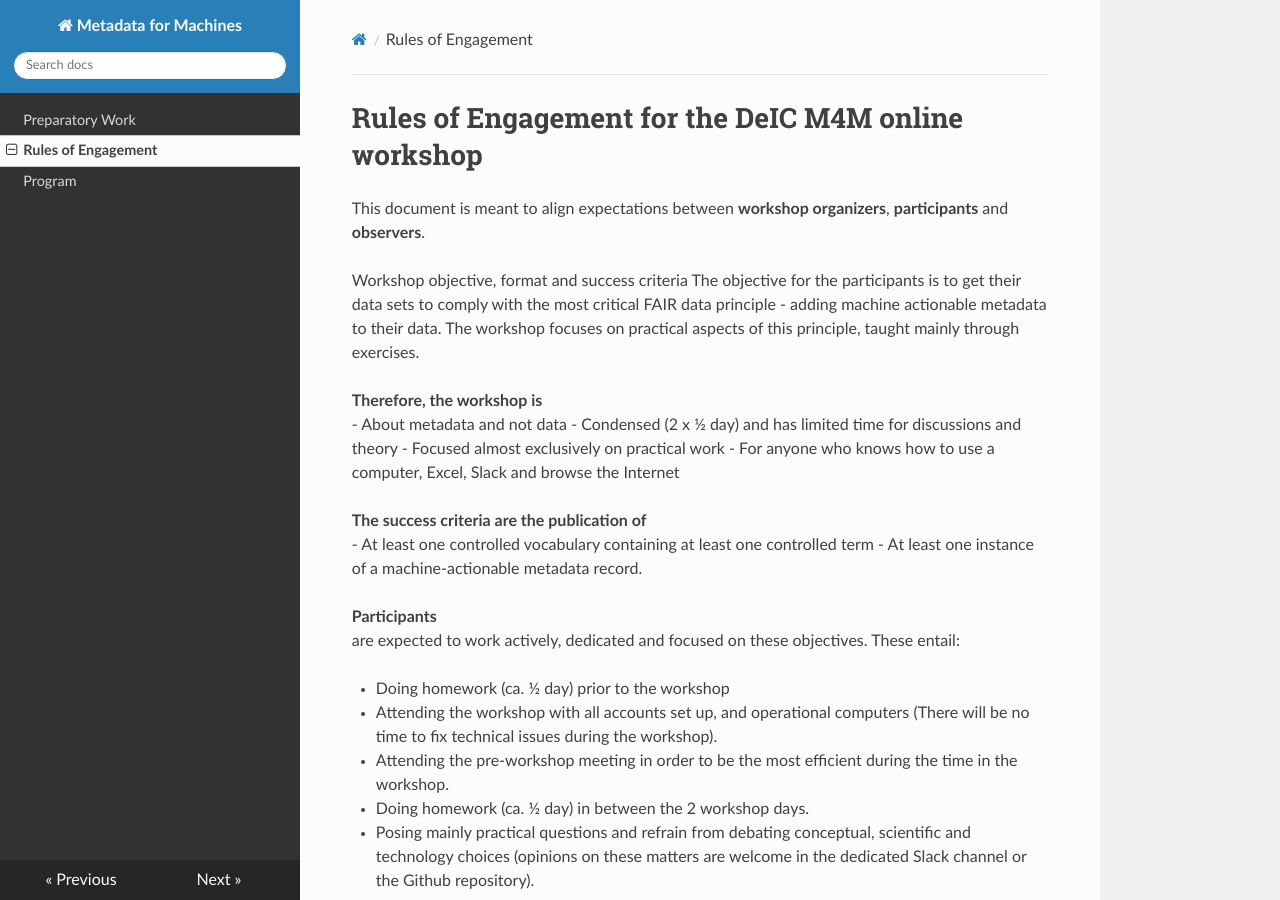
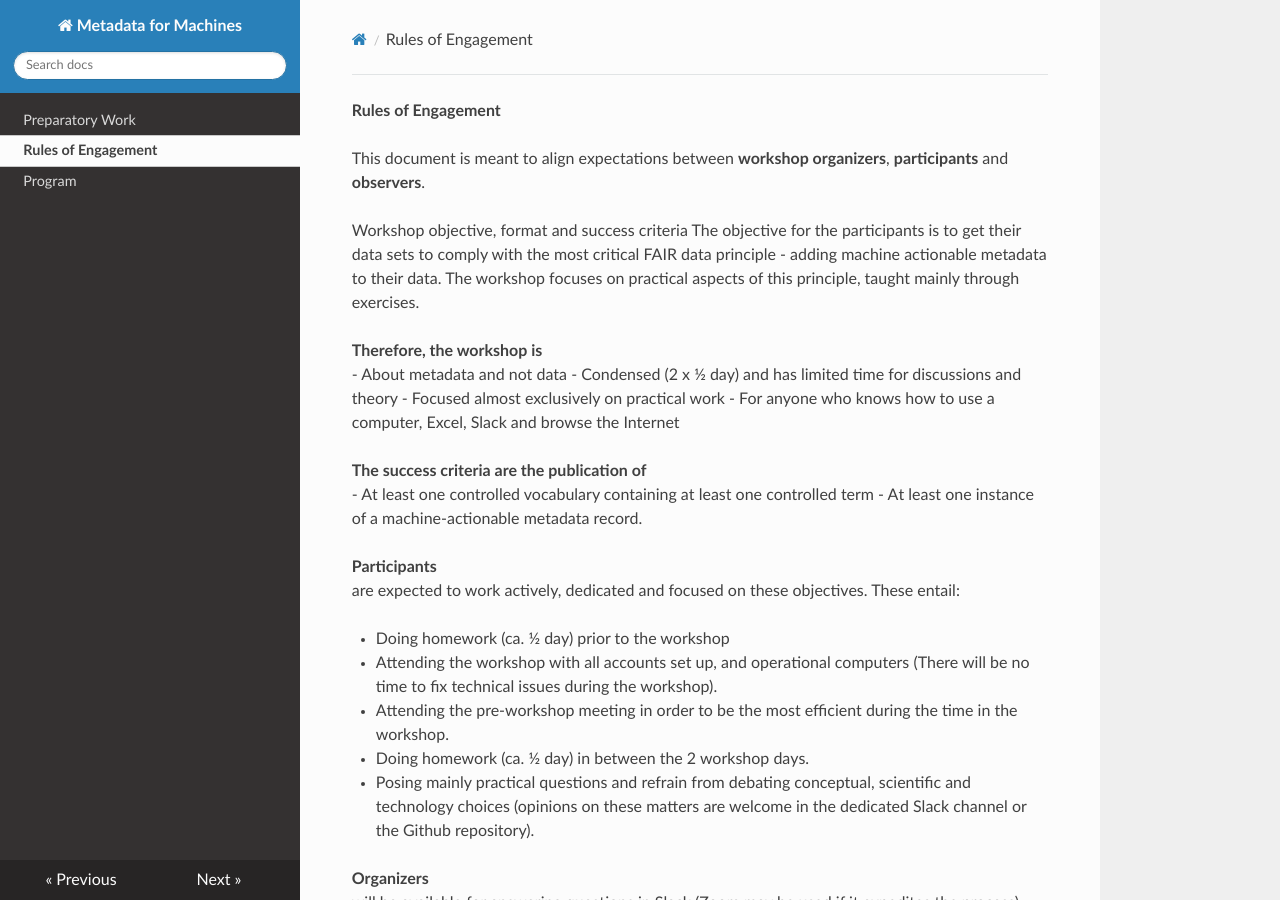
Before and after one commit to Hannah-DK/M4M-DK, an MkDocs documentation site: the page built from docs/Rules of Engagement.md, in a window 1280 px wide and 900 px high. Built offline with MkDocs 1.6.1, drawn with Linux system fonts in a browser that asks for light colours; nearby versions of some CDN libraries.

Commit message:
Update Rules of Engagement.md

```diff
--- a/docs/Rules of Engagement.md
+++ b/docs/Rules of Engagement.md
@@ -1,4 +1,4 @@
-# Rules of Engagement for the DeIC M4M online workshop
+**Rules of Engagement**
 
 This document is meant to align expectations between **workshop organizers**, **participants** and **observers**.
 
```
